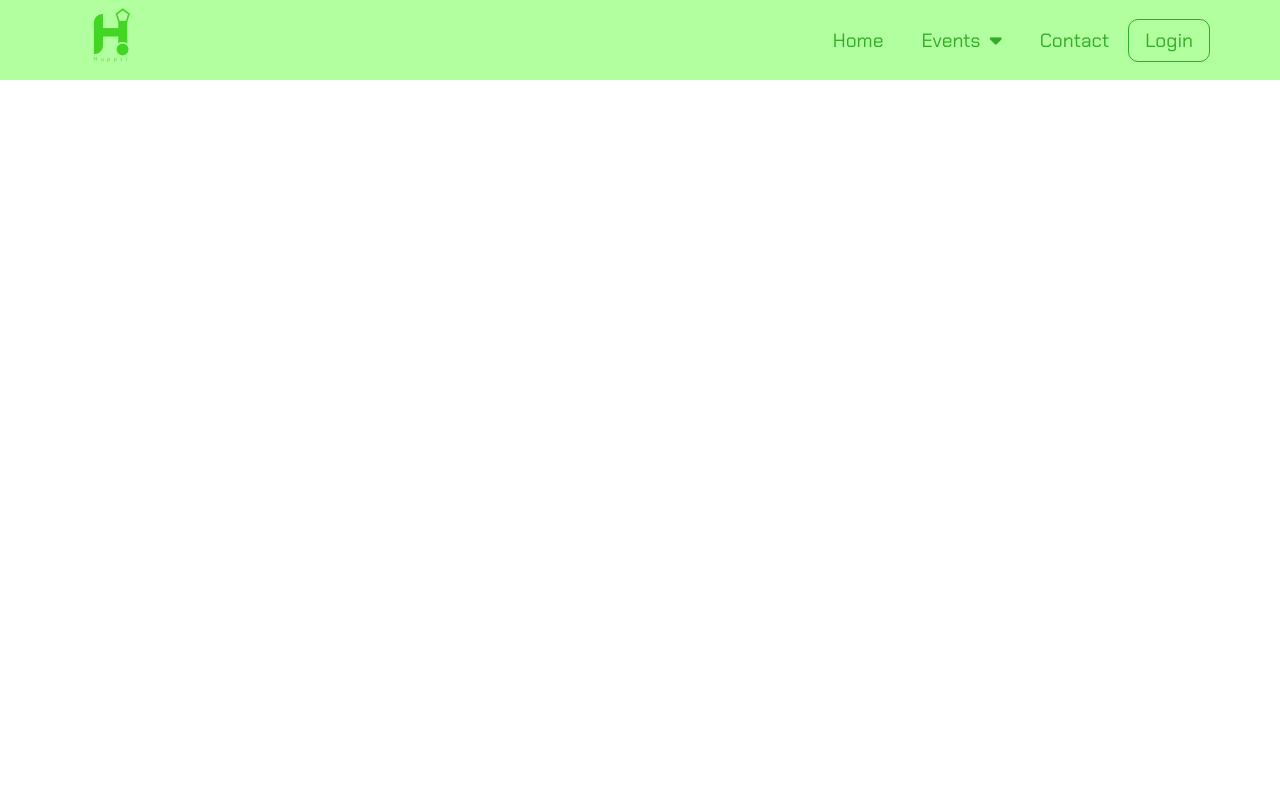
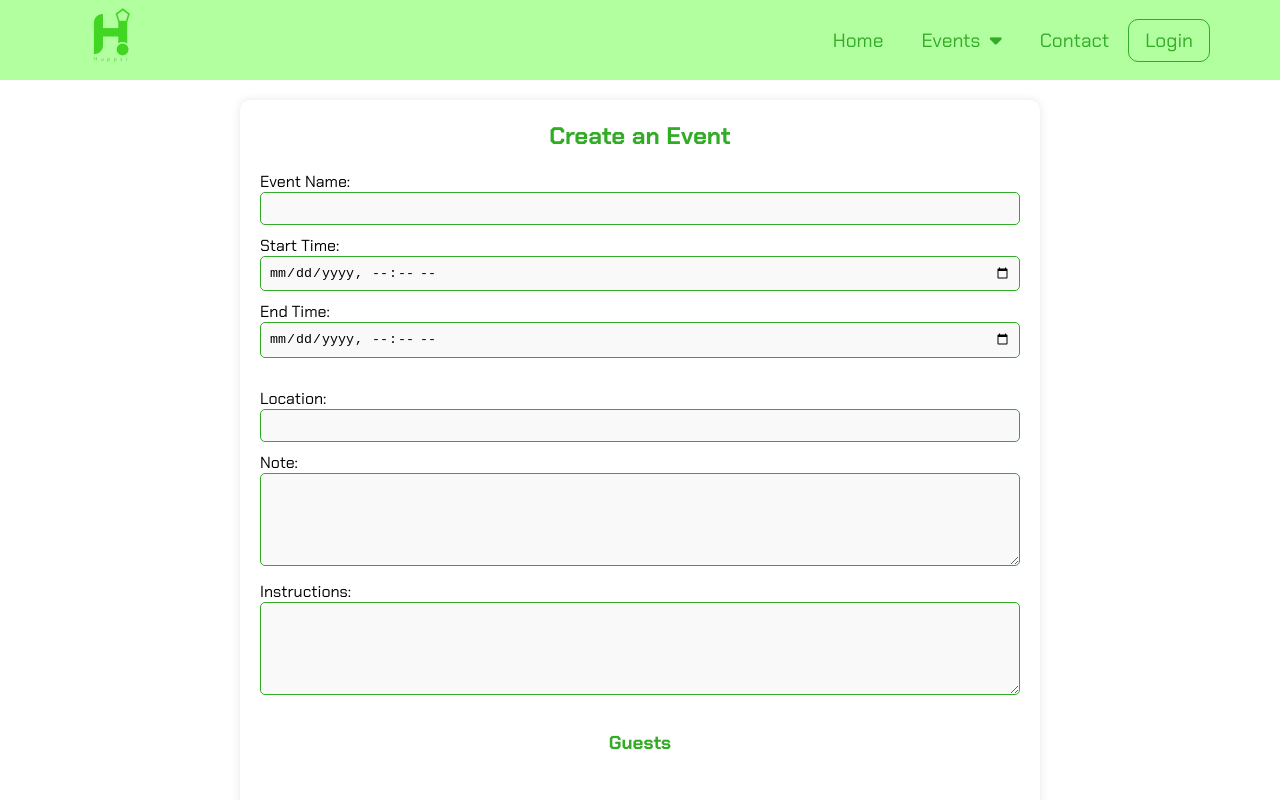
Before and after one commit to LazyBrogrammer/birthday-invitation, a React (Vite) app: page /events/create-events in a window 1280 px wide. Shown: the top 800 px of the page. Built offline with nearby package versions, Linux system fonts and the light colour scheme.

Commit message:
fix routing and navbar

```diff
--- a/src/App.jsx
+++ b/src/App.jsx
@@ -7,10 +7,10 @@ import { Navbar } from "./components/Navbar/Navbar.jsx";
 import { Home } from "./pages/Home/Home.jsx";
 import { Contact } from "./pages/Contact/Contact.jsx";
 import { Login } from "./pages/Login/Login.jsx";
-import { Events } from "./pages/Events/Events.jsx";
 import { Register } from "./pages/Register/Register.jsx";
 import {ToastContainer} from "react-toastify";
 import {MyErrorBoundary} from "./components/MyErrorBoundary/MyErrorBoundary.jsx";
+import {CreateEvents} from "./pages/CreateEvents/CreateEvents.jsx";
 
 
 export const App = () => {
@@ -24,7 +24,7 @@ export const App = () => {
                   <Routes>
                       <Route path="/" element={<Home/>}/>
                       <Route
-                          path="/events" element={<Events/>}
+                          path="/events/create-events" element={<CreateEvents/>}
                       />
                       <Route path="/contact" element={<Contact/>}/>
                       <Route path="/login" element={<Login/>}/>
--- a/src/components/Navbar/Navbar.jsx
+++ b/src/components/Navbar/Navbar.jsx
@@ -90,7 +90,7 @@ export const Navbar = () => {
                   <ul className="dropdown-menu">
                     <li>
                       <Link
-                          to="/my-events"
+                          to="/events/my-events"
                           className="dropdown-link"
                           onClick={closeDropdownMenu}
                       >
@@ -99,7 +99,7 @@ export const Navbar = () => {
                     </li>
                     <li>
                       <Link
-                          to="/create-event"
+                          to="/events/create-event"
                           className="dropdown-link"
                           onClick={closeDropdownMenu}
                       >
@@ -108,7 +108,7 @@ export const Navbar = () => {
                     </li>
                     <li>
                       <Link
-                          to="/invitation-events"
+                          to="/events/my-invitations"
                           className="dropdown-link"
                           onClick={closeDropdownMenu}
                       >
--- a/src/pages/Events/Events.jsx
+++ b/src/pages/CreateEvents/CreateEvents.jsx
@@ -4,11 +4,11 @@ import {useNavigate} from "react-router-dom";
 import {format} from "date-fns";
 import {toast, ToastContainer} from "react-toastify";
 import "react-toastify/dist/ReactToastify.css";
-import './events.css'
+import './createEvents.css'
 
 const apiUrl = import.meta.env.VITE_API_URL;
 
-export const Events = () => {
+export const CreateEvents = () => {
     const [eventName, setEventName] = useState("");
     const [eventStartTime, setEventStartTime] = useState("");
     const [eventEndTime, setEventEndTime] = useState("");
```
Also changed, not shown: src/pages/CreateEvents/createEvents.css (renamed from src/pages/Events/events.css).
